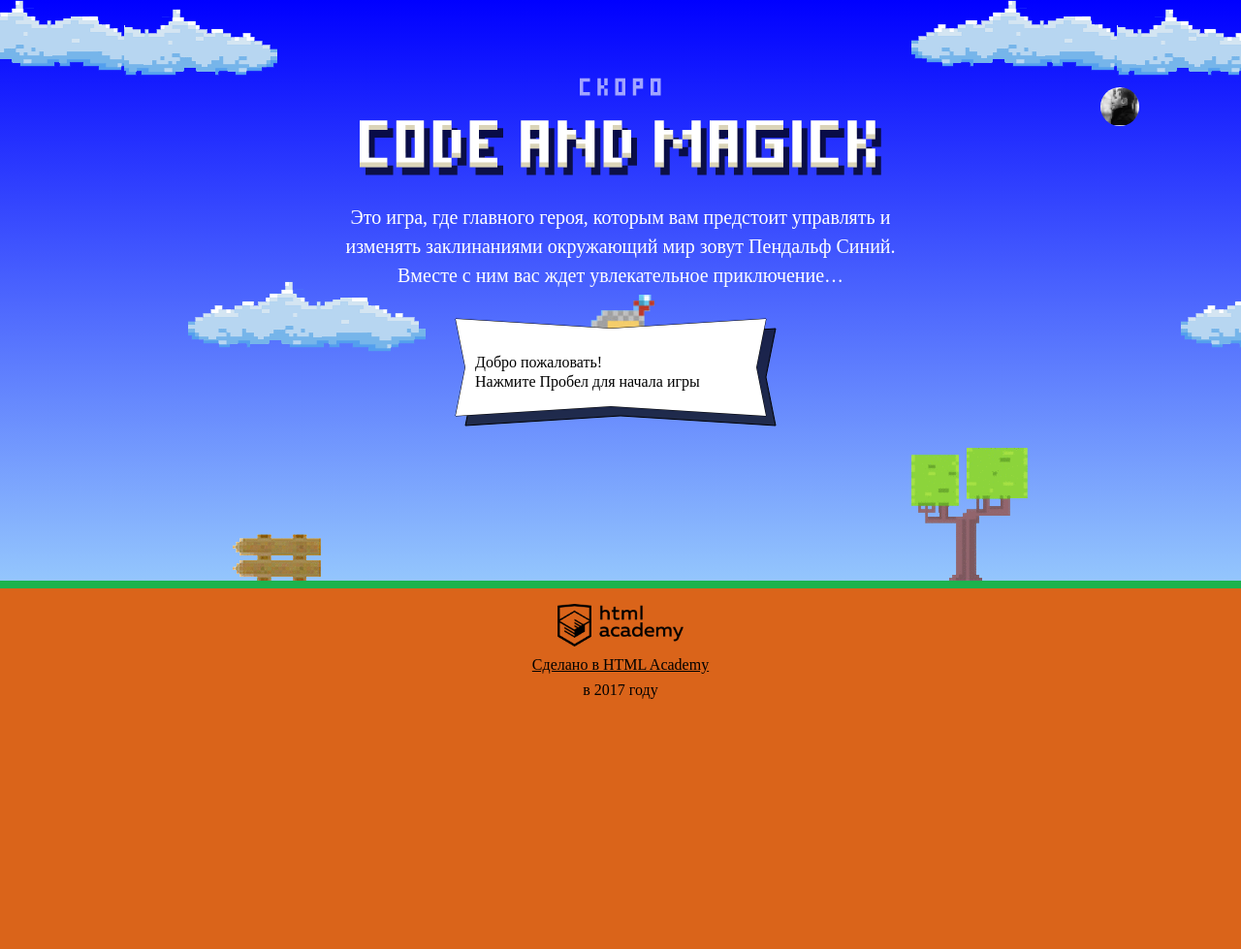
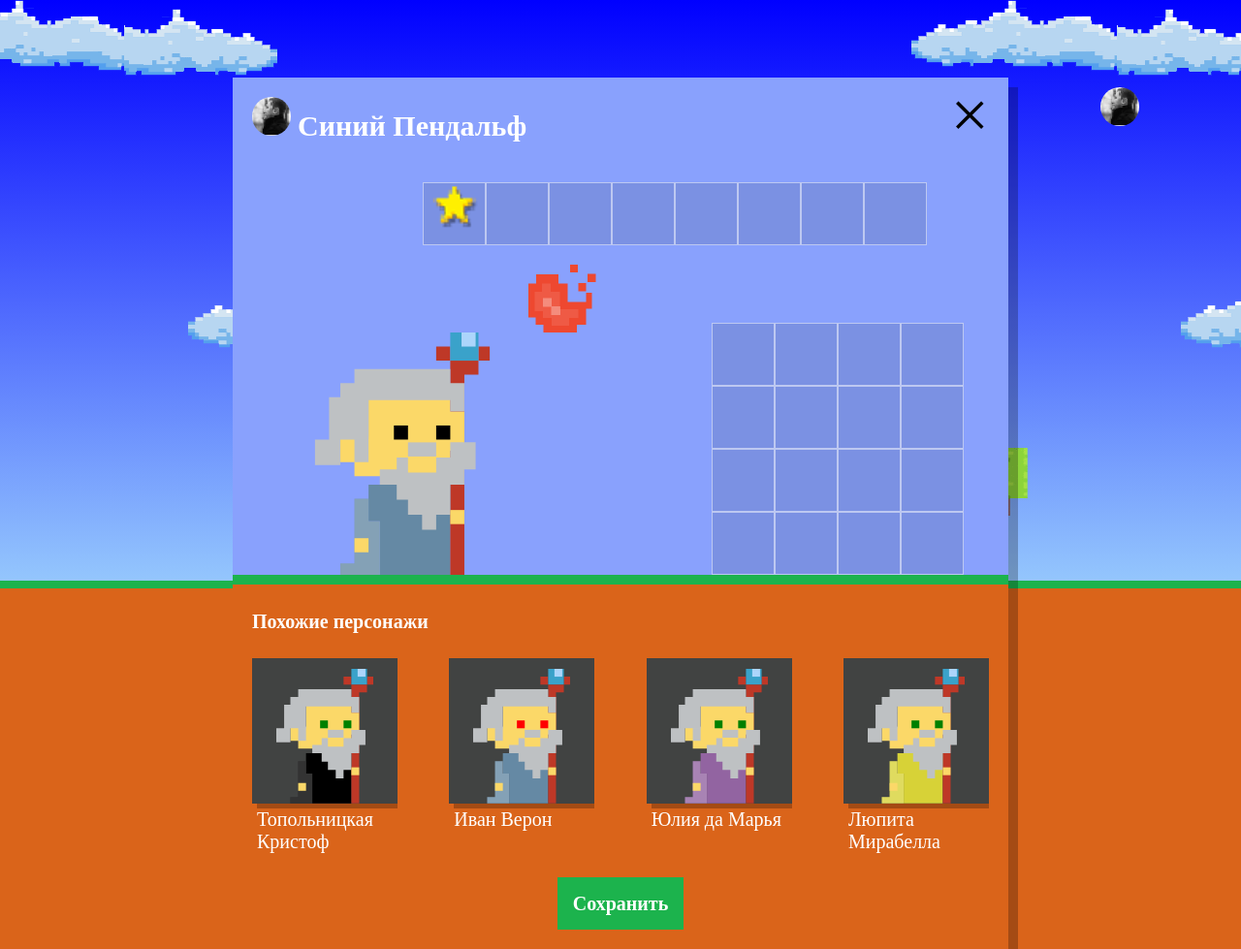
Before and after one commit to Rex4r/801653-code-and-magick, a website: page index.html in a window 1280 px wide. Shown: the whole page at 97% size. Before the commit the page ends 800 px from the top, so only its background shows below. Drawn offline with Linux system fonts and the light colour scheme; a web font is replaced by a local one.

Commit message:
module3-task1

```diff
--- a/index.html
+++ b/index.html
@@ -200,6 +200,7 @@
 		return height * 0.33 - (1.337 * wizardWidth)
 	}
 </script>
+<script src="js/setup.js"></script>
 <script src="js/stat.js"></script>
 <script src="js/game.js"></script>
 
--- /dev/null
+++ b/js/setup.js
@@ -0,0 +1,38 @@
+'use strict';
+
+(function () {
+  var WIZARDS_COUNT = 4;
+  var wizardsBlock = document.querySelector('.setup-similar-list');
+  document.querySelector('.setup').classList.remove('hidden');
+  var wizards = (function () {
+    var wizardsList = [];
+    var namesList = ['Иван', 'Хуан Себастьян', 'Мария', 'Кристоф', 'Виктор', 'Юлия', 'Люпита', 'Вашингтон'];
+    var surnamesList = ['да Марья', 'Верон', 'Мирабелла', 'Вальц', 'Онопко', 'Топольницкая', 'Нионго', 'Ирвинг'];
+    var coatColorsList = ['rgb(101, 137, 164)', 'rgb(241, 43, 107)', 'rgb(146, 100, 161)', 'rgb(56, 159, 117)', 'rgb(215, 210, 55)', 'rgb(0, 0, 0)'];
+    var eyesColorsList = ['black', 'red', 'blue', 'yellow', 'green'];
+    var generateRandomStat = function (arr) {
+      return arr[Math.floor(Math.random() * arr.length)];
+    };
+    for (var i = 0; i < WIZARDS_COUNT; i++) {
+      wizardsList[i] = {};
+      wizardsList[i].name = Math.random() > 0.5 ? generateRandomStat(namesList) + ' ' + generateRandomStat(surnamesList) : generateRandomStat(surnamesList) + ' ' + generateRandomStat(namesList);
+      wizardsList[i].coatColor = generateRandomStat(coatColorsList);
+      wizardsList[i].eyesColor = generateRandomStat(eyesColorsList);
+    }
+    return wizardsList;
+  })();
+  var generateWizardElements = function (wizardsList, wizardsCount) {
+    var wizardsElements = document.createDocumentFragment();
+    var wizardElementTemlapte = document.querySelector('#similar-wizard-template').content;
+    for (var i = 0; i < wizardsCount; i++) {
+      var wizardElement = wizardElementTemlapte.cloneNode(true);
+      wizardElement.querySelector('.setup-similar-label').textContent = wizardsList[i].name;
+      wizardElement.querySelector('.wizard-coat').style.fill = wizardsList[i].coatColor;
+      wizardElement.querySelector('.wizard-eyes').style.fill = wizardsList[i].eyesColor;
+      wizardsElements.appendChild(wizardElement);
+    }
+    return wizardsElements;
+  };
+  wizardsBlock.appendChild(generateWizardElements(wizards, WIZARDS_COUNT));
+  document.querySelector('.setup-similar').classList.remove('hidden');
+})();
```
